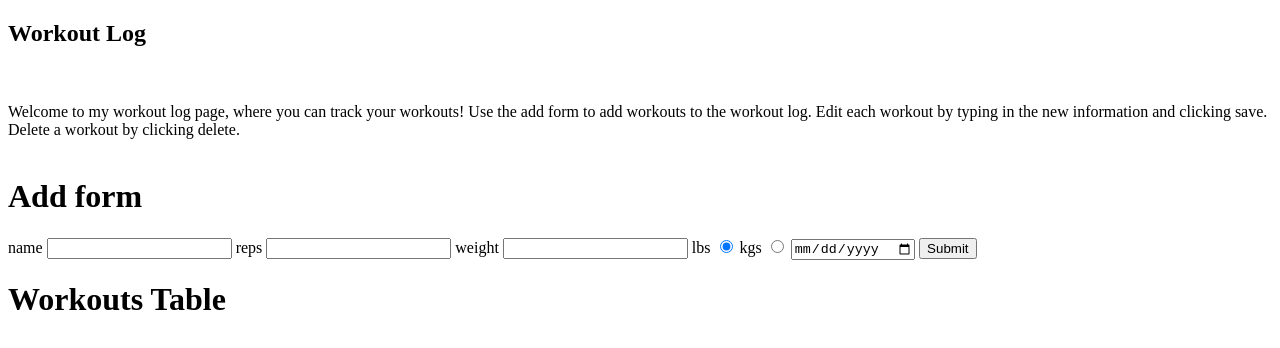
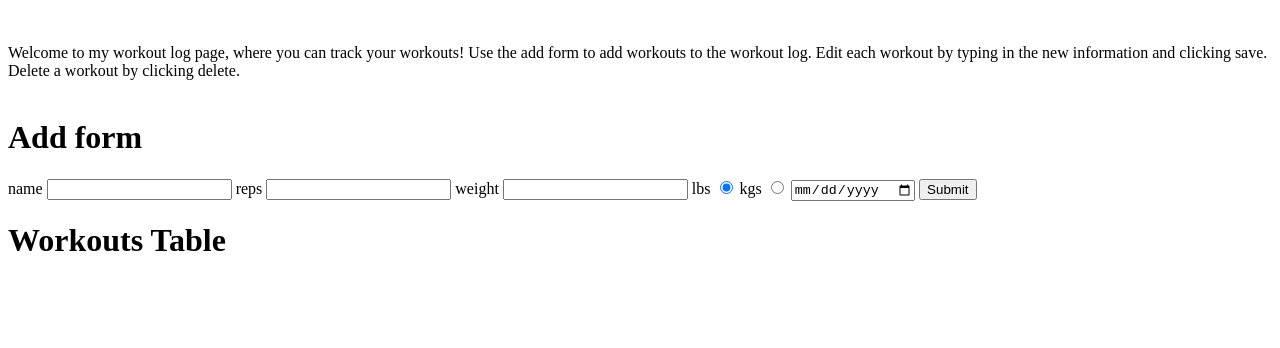
Before and after one commit to xmrmisterx/Workout-Log-Frontend, a website: page public/index.html in a window 1280 px wide. Drawn offline with Linux system fonts and the light colour scheme; no server answers.

Commit message:
changed mre layout

```diff
--- a/public/index.html
+++ b/public/index.html
@@ -7,14 +7,10 @@
 </head>
 
 <body>
-
-  <h2>Workout Log</h2>
   <br></br>
-
   <p1>Welcome to my workout log page, where you can track your workouts! Use the add form to add workouts to the workout log. Edit each
     workout by typing in the new information and clicking save. Delete a workout by clicking delete.
   </p1>
-
   <br></br>
 
   <h1>Add form</h1>
```
